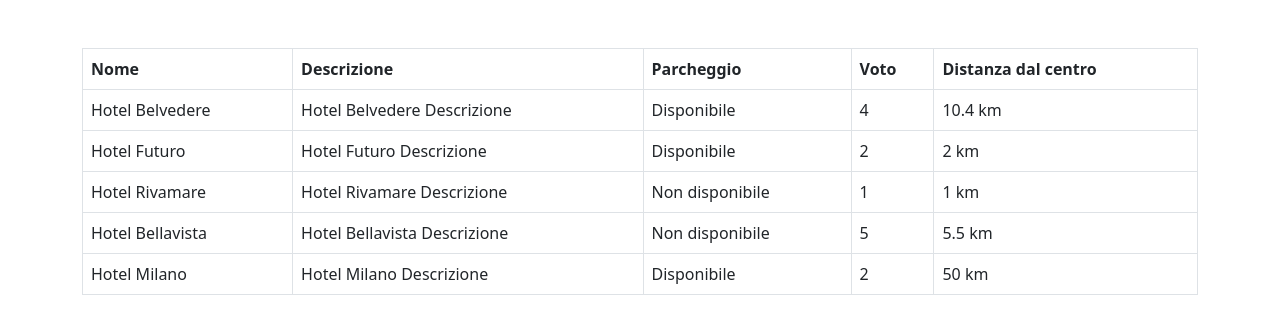
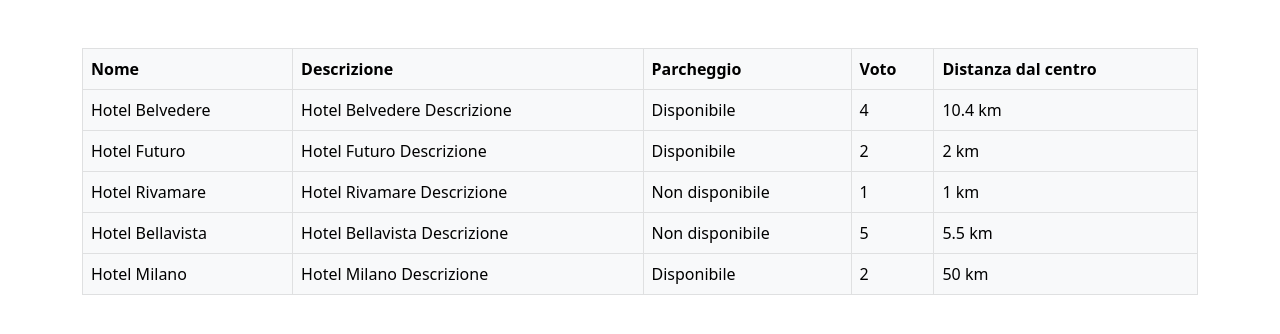
Before and after one commit to marcobusacca/php-hotel, a PHP site: page / in a window 1280 px wide. Shown: the top 334 px of the page. Run offline with PHP 8.4, Linux system fonts and the light colour scheme.

Commit message:
Esercizio Completato

```diff
--- a/index.php
+++ b/index.php
@@ -61,7 +61,7 @@
                     <!-- Hotels Col -->
                     <div class="col-12 my-5">
                         <!-- Hotels Table -->
-                        <table class="table table-bordered table-hover">
+                        <table class="table table-light table-bordered table-hover">
                             <!-- Table Head -->
                             <thead>
                                 <tr>
```
